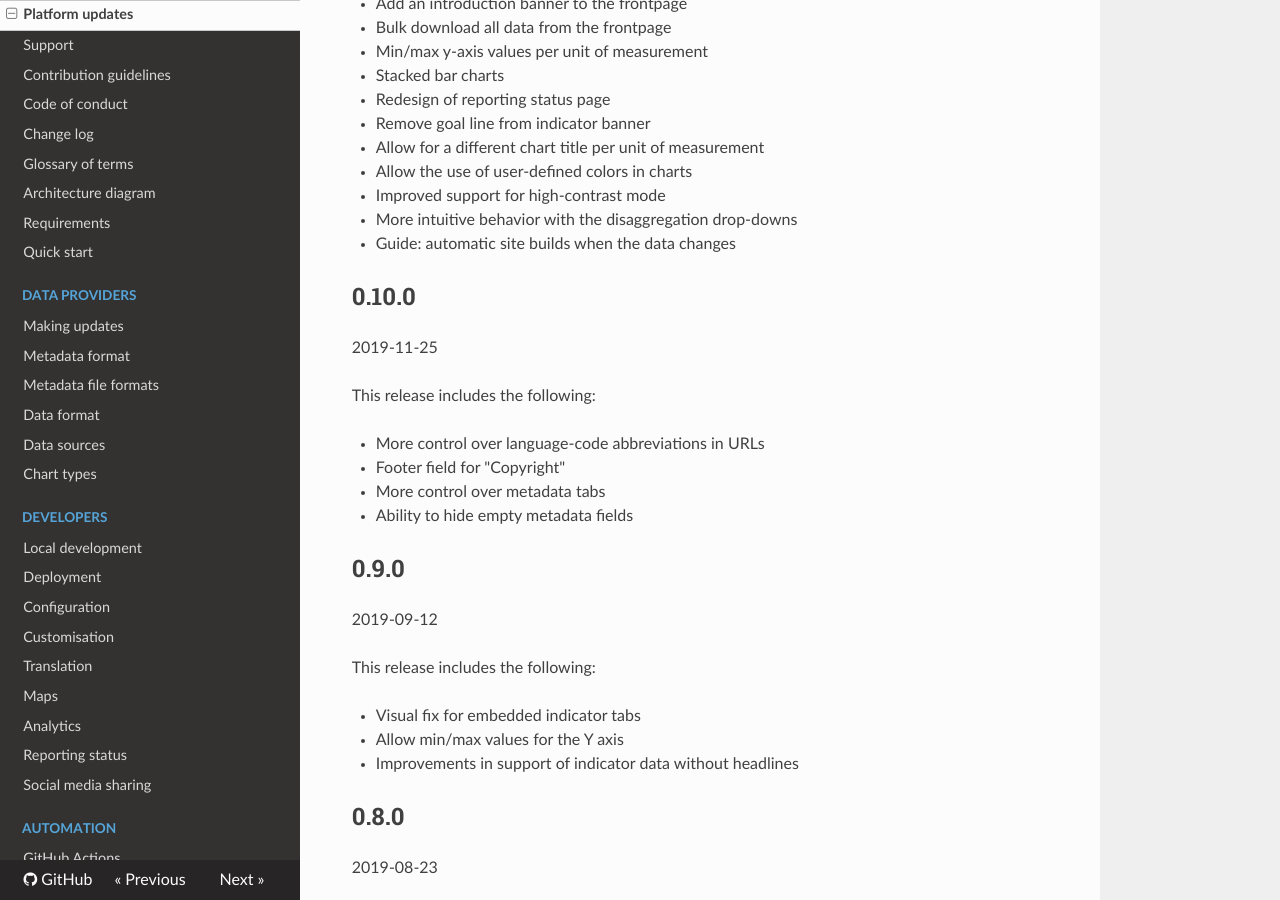
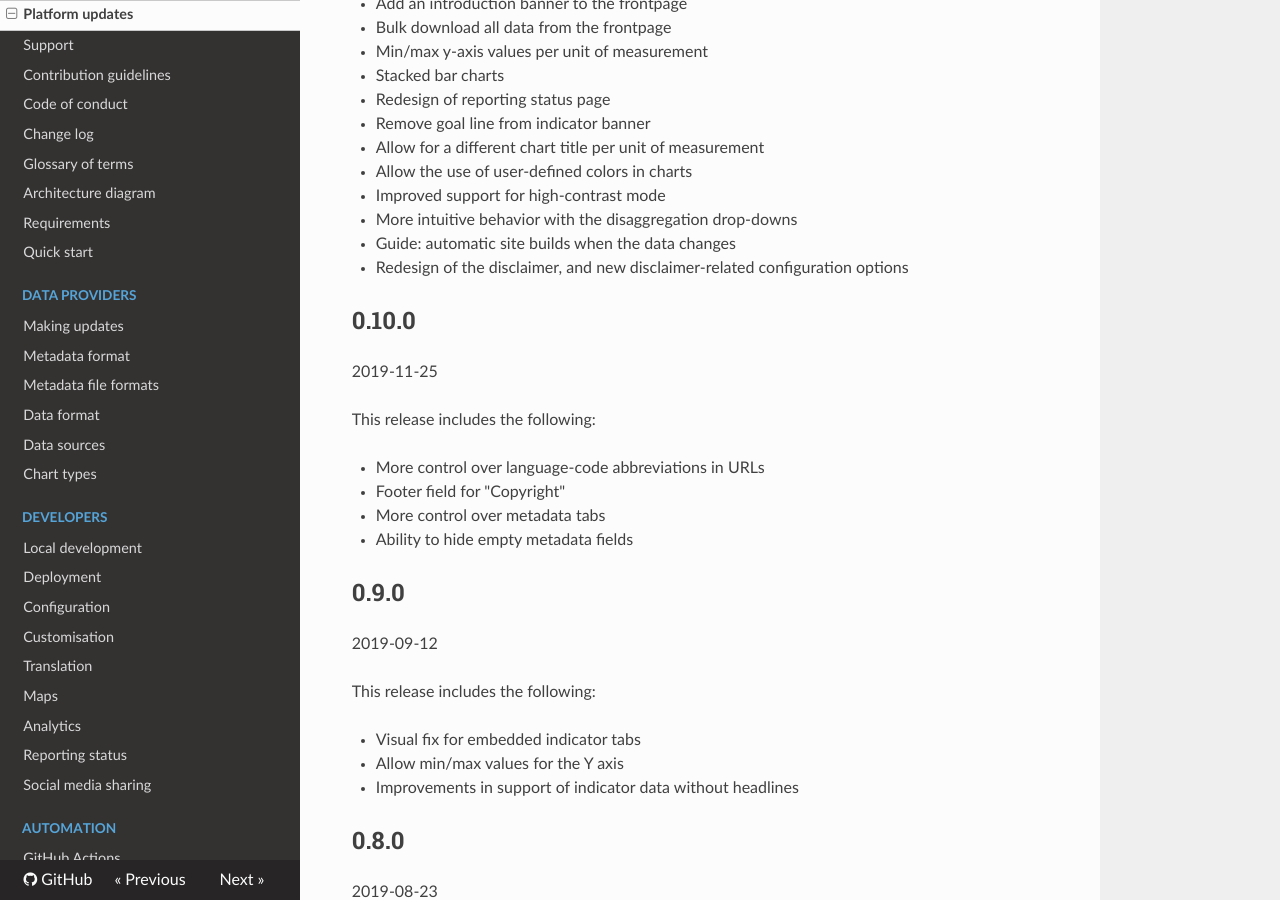
Before and after one commit to open-sdg/open-sdg, an MkDocs documentation site: the page built from docs/updates.md, in a window 1280 px wide and 900 px high, scrolled down 897 px. Built offline with MkDocs 1.6.1, drawn with Linux system fonts in a browser that asks for light colours; nearby versions of some CDN libraries; old or Windows-style settings are respelled for this version of MkDocs.

```diff
--- a/docs/updates.md
+++ b/docs/updates.md
@@ -38,6 +38,7 @@ This release includes the following:
 * Improved support for high-contrast mode
 * More intuitive behavior with the disaggregation drop-downs
 * Guide: automatic site builds when the data changes
+* Redesign of the disclaimer, and new disclaimer-related configuration options
 
 ## 0.10.0
 
```
Also changed, not shown: docs/changelog.md (+1 -0 lines).
